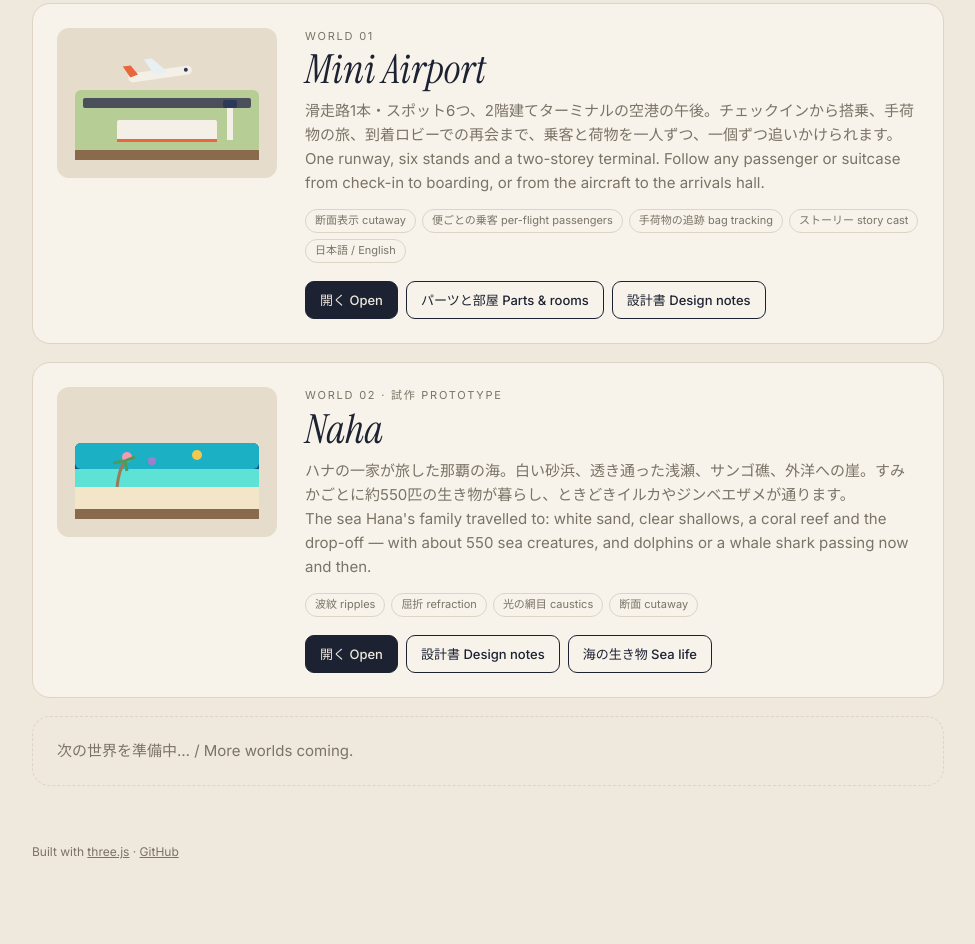
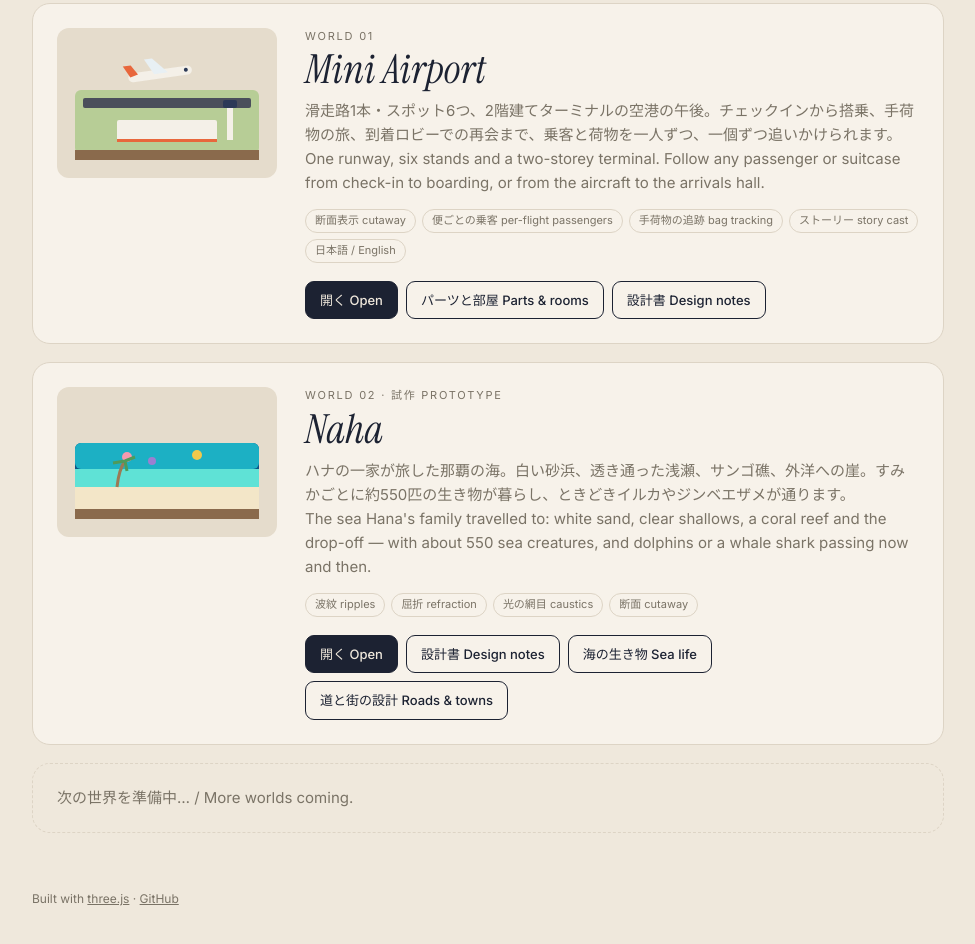
Before and after one commit to JoseHiro/tiny-worlds, a plain HTML site: page index.html in a window 1280 px wide. Shown: the part 350-1294 px from the top of the page, without its empty margins (152-1127 px from the left). Drawn offline with Linux system fonts and the light colour scheme.

Commit message:
Roads & towns library: design list (roads, traffic gear, vehicles, buildings, roadside, airport-to-beach route)
Co-Authored-By: Claude Opus 5.5 <noreply@anthropic.com>

```diff
--- a/index.html
+++ b/index.html
@@ -90,6 +90,7 @@
           <a class="primary" href="./naha/">開く Open</a>
           <a href="https://github.com/JoseHiro/tiny-worlds/blob/main/naha/DESIGN.md">設計書 Design notes</a>
           <a href="./sealife/">海の生き物 Sea life</a>
+          <a href="https://github.com/JoseHiro/tiny-worlds/blob/main/town/DESIGN.md">道と街の設計 Roads &amp; towns</a>
         </div>
       </div>
     </article>
```
Also changed, not shown: 1 other file.
